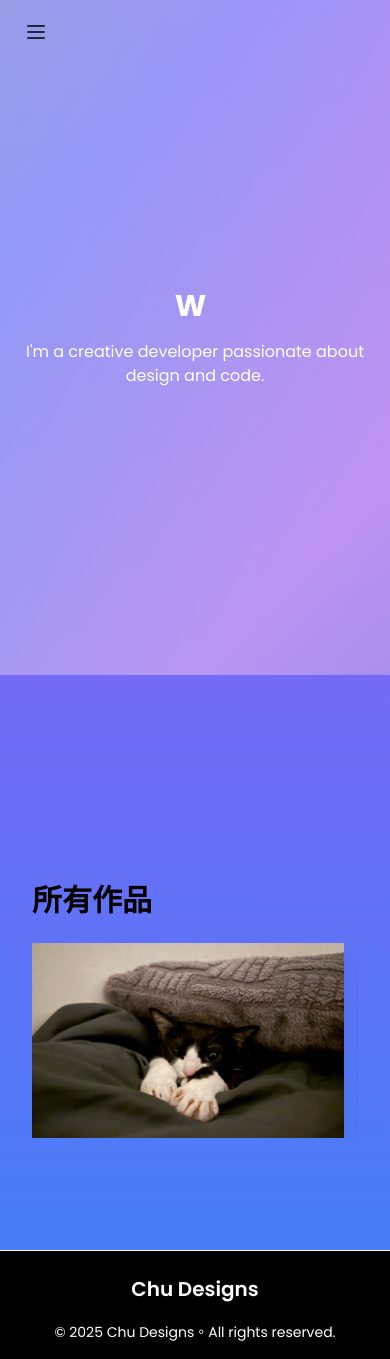
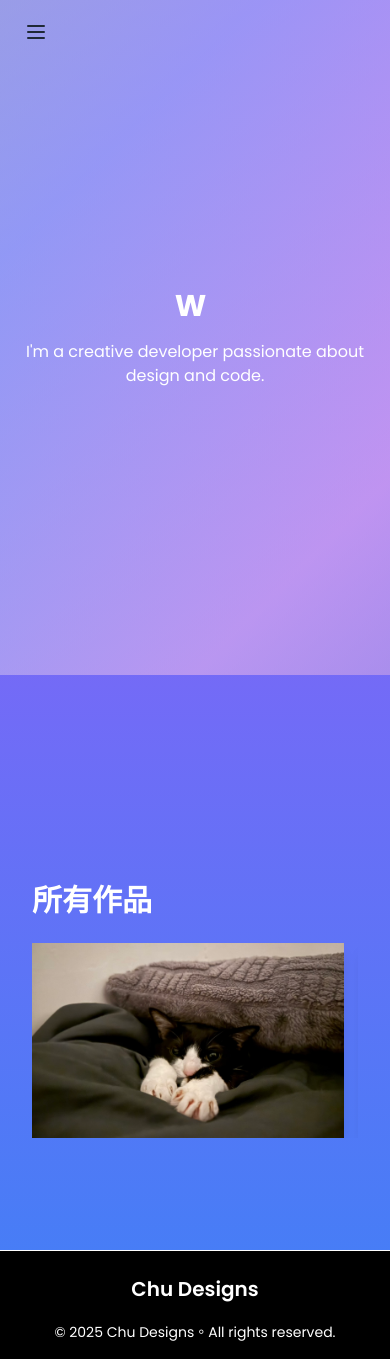
Before and after one commit to DeanYtest/design-showcase, a Next.js app: page / in a window 390 px wide. Shown: the top 1359 px of the page. Built offline with nearby package versions, Linux system fonts and the light colour scheme.

Commit message:
fix:RWD17

```diff
--- a/components/ui/WorkCarousel.tsx
+++ b/components/ui/WorkCarousel.tsx
@@ -24,9 +24,13 @@ export default function WorkCarousel() {
   const visible = [0, 1, 2].map((offset) => allWorks[(index + offset) % N]);
 
   return (
-    <section className="relative px-4 sm:px-6 lg:px-8 py-12
-                        bg-transparent text-black
-                        md:bg-black md:text-white">
+    <section
+      className="
+        relative px-4 sm:px-6 lg:px-8 py-12
+        bg-transparent md:bg-black
+        text-current md:text-white
+      "
+    >
       <div className="max-w-7xl mx-auto relative">
         <h2 className="text-3xl font-bold mb-6">所有作品</h2>
 
```
